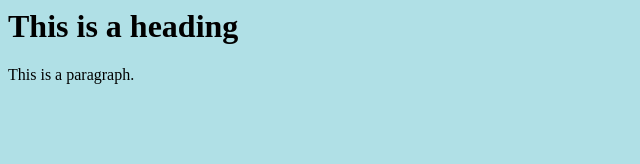
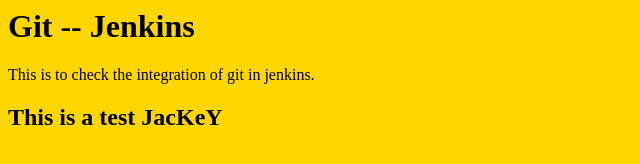
Before and after one commit to mohankkk/mohan, a plain HTML site: page index.html in a window 1280 px wide. Shown: the whole page, without its empty margins (0-640 px from the left). Drawn offline with Linux system fonts and the light colour scheme.

Commit message:
tesssting

```diff
--- a/index.html
+++ b/index.html
@@ -1,7 +1,9 @@
 <DOCTYPE html>
 <html>
-<body style="background-color:powderblue;">
-<h1>This is a heading</h1>
-<p>This is a paragraph.</p>
+<body style="background-color:gold;">
+<h1>Git -- Jenkins</h1>
+<p>This is to check the integration of git in jenkins.</p>
+
+<h2>This is a test JacKeY</h2>
 </body>
 </html>
```
